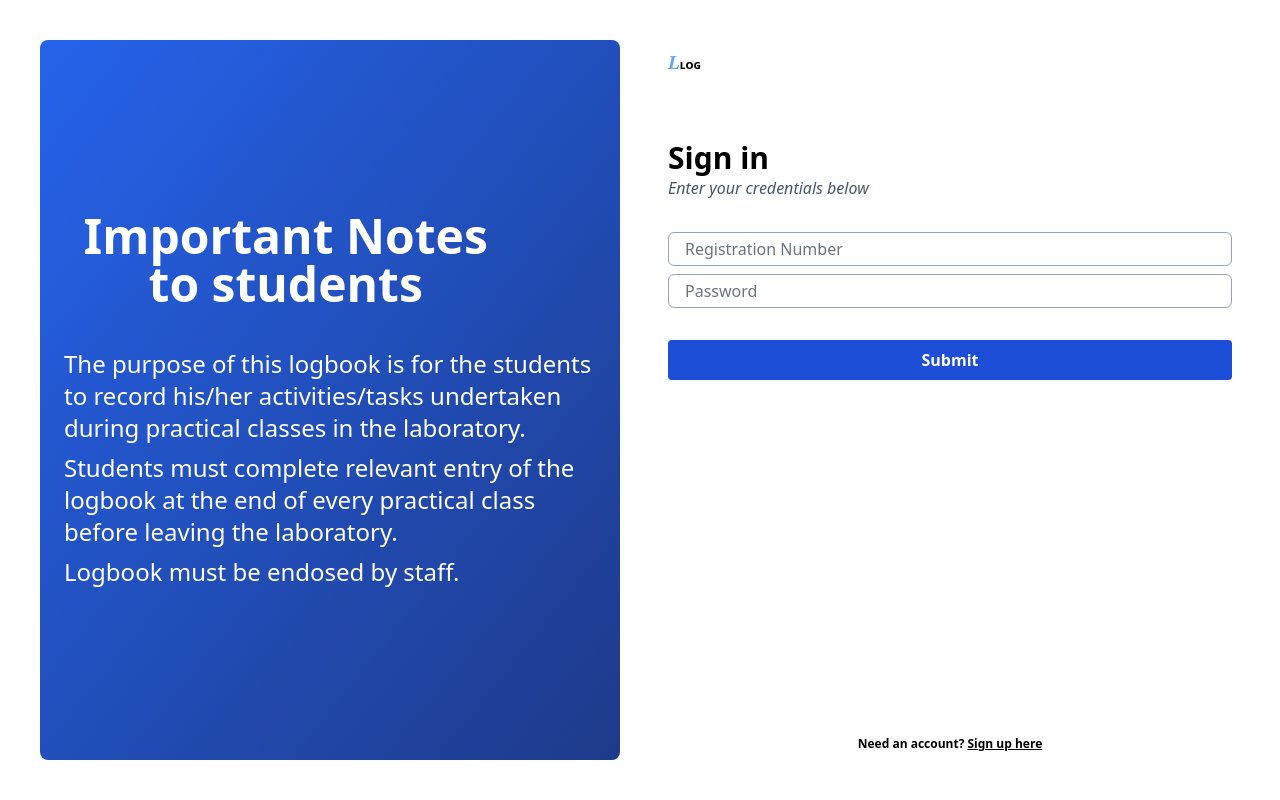
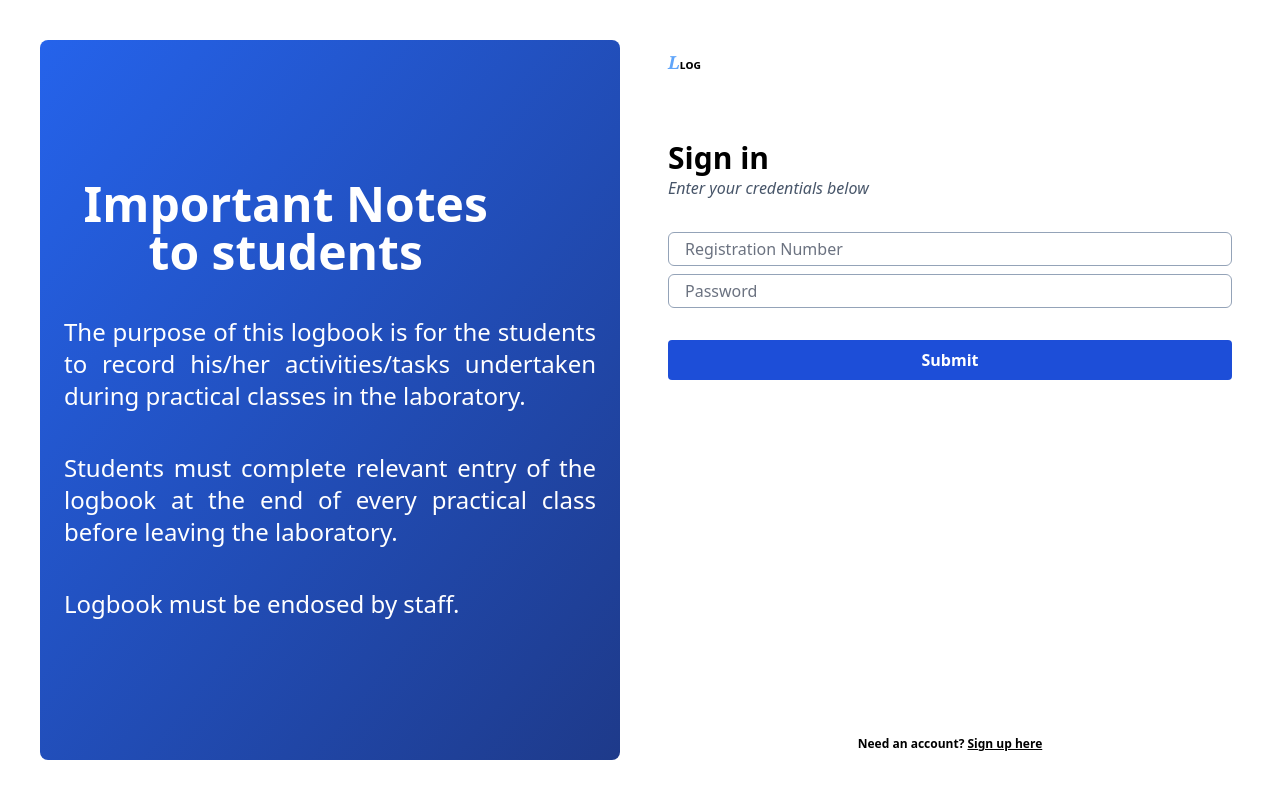
Before and after one commit to mminuwaali/software-lab-logbook, a Django app: page /login/ in a window 1280 px wide. Run offline with Django 4.2, Linux system fonts and the light colour scheme; style sheets or scripts are compiled from the project's sources; some libraries are stand-ins or nearby versions.

Commit message:
Justified the student note that is beside the login/registration.

```diff
--- a/account/templates/account.html
+++ b/account/templates/account.html
@@ -11,9 +11,9 @@
     <aside class="basis-80 grow rounded-lg from-blue-600 to-blue-900 bg-gradient-to-br md:flex flex-col gap-2 items-start text-white flex p-6 justify-center">
       <h3 class="font-bold text-center text-5xl w-5/6">Important Notes to students</h3>
       <br>
-      <p class="text-2xl">The purpose of this logbook is for the students to record his/her activities/tasks undertaken during practical classes in the laboratory.</p>
-      <p class="text-2xl">Students must complete relevant entry of the logbook at the end of every practical class before leaving the laboratory.</p>
-      <p class="text-2xl">Logbook must be endosed by staff.</p>
+      <p class="text-justify text-justify text-2xl">The purpose of this logbook is for the students to record his/her activities/tasks undertaken during practical classes in the laboratory.</p><br>
+      <p class="text-justify text-2xl">Students must complete relevant entry of the logbook at the end of every practical class before leaving the laboratory.</p><br>
+      <p class="text-justify text-2xl">Logbook must be endosed by staff.</p>
     </aside>
     <main class="basis-80 h-full p-2 flex flex-col items-center justify-between gap-16 bg-white rounded-md grow">
       <div class="w-full flex items-center justify-between">
```
